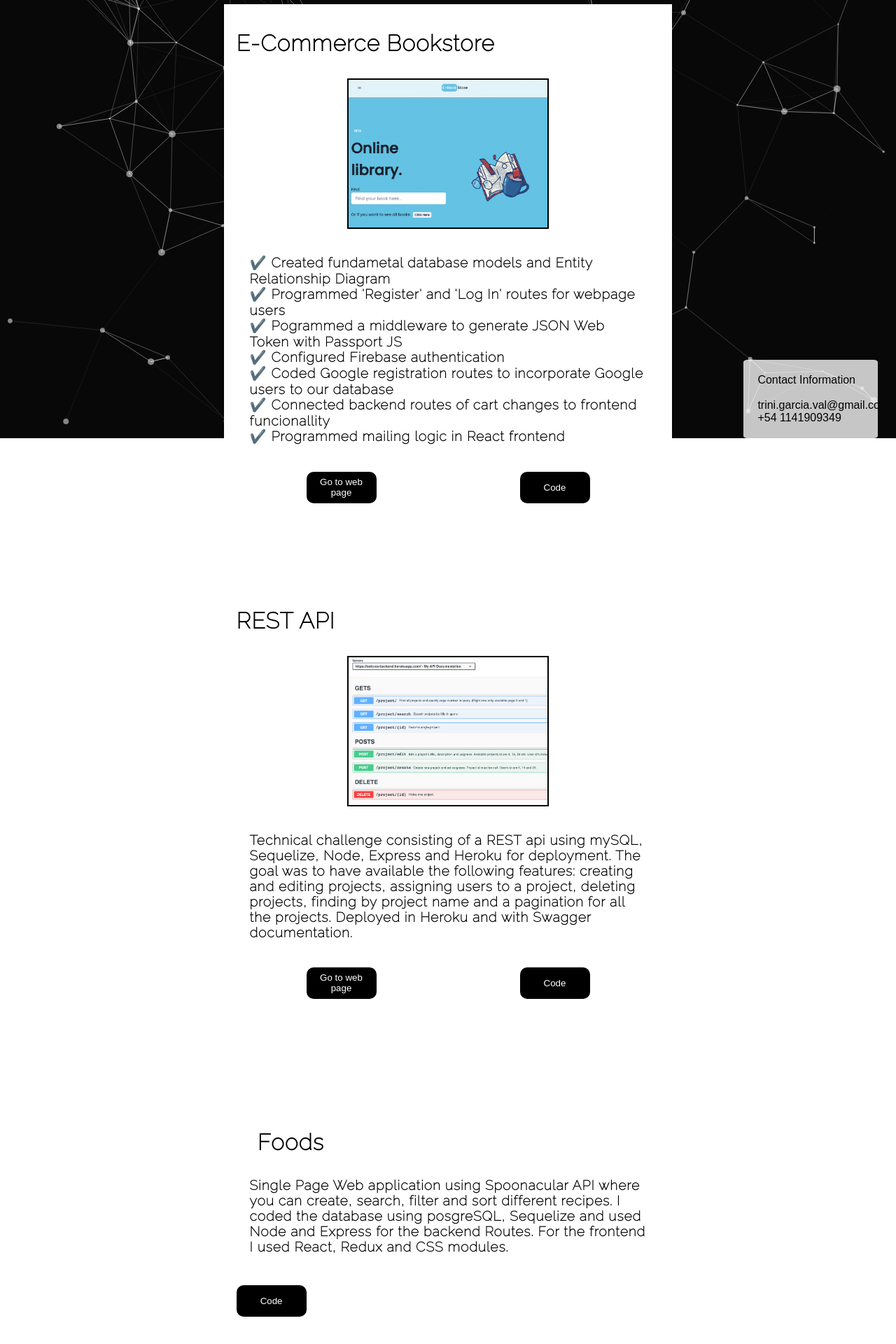
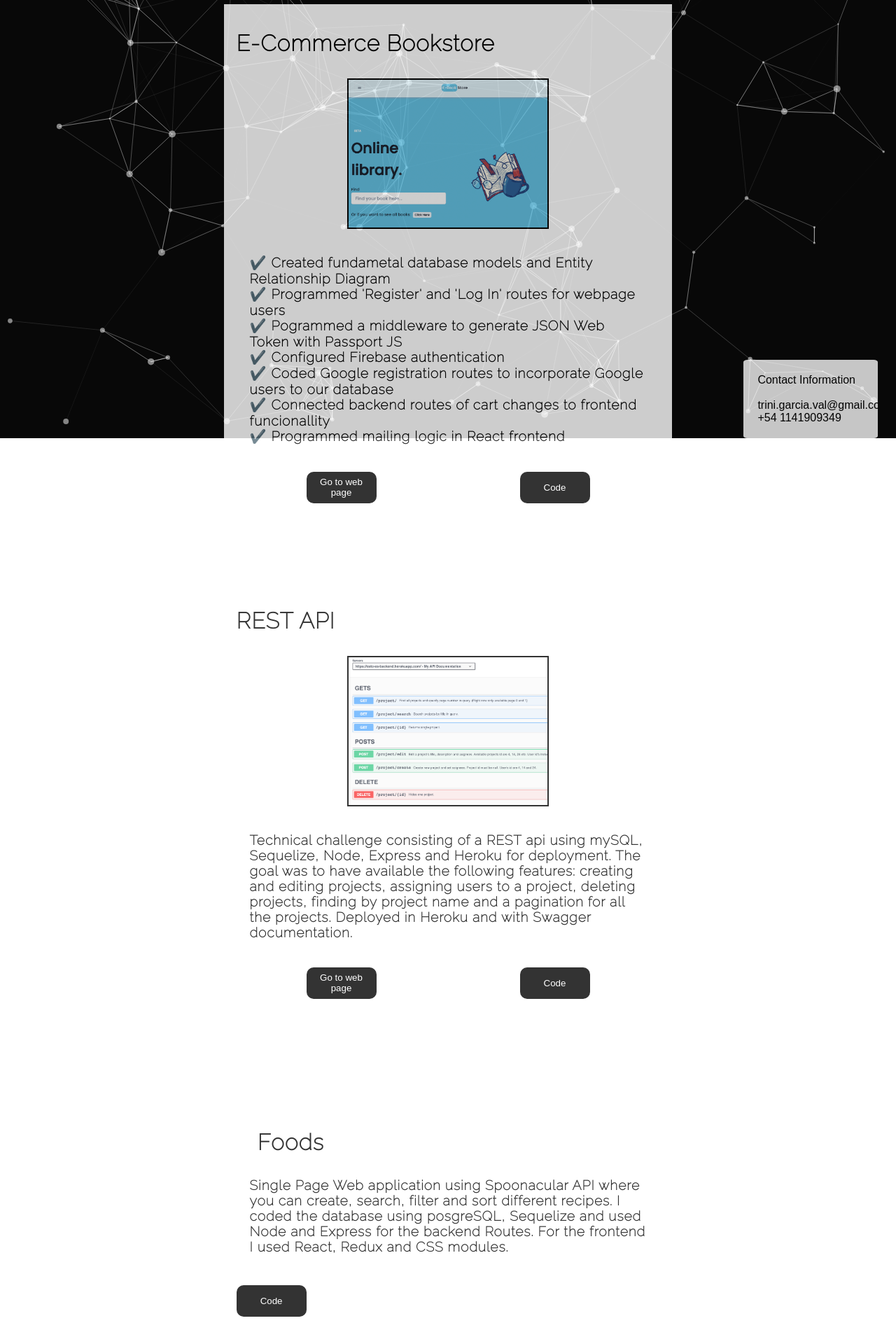
Before and after one commit to Trinigv/Portfolio, a React (Create React App) app: page /home in a window 1280 px wide. Shown: the part 174-2094 px from the top of the page at 70% size. Built offline with nearby package versions, Linux system fonts and the light colour scheme.

Commit message:
Deleted conflicting dependency

```diff
--- a/package.json
+++ b/package.json
@@ -7,7 +7,6 @@
     "@testing-library/react": "^13.3.0",
     "@testing-library/user-event": "^13.5.0",
     "axios": "^0.27.2",
-    "react-reveal": "1.2.2",
     "bootstrap": "^5.2.0",
     "file-saver": "^2.0.5",
     "framer-motion": "^7.5.2",
--- a/src/Container.js
+++ b/src/Container.js
@@ -7,7 +7,6 @@ import Cardsfood from './components/cards/cardsfood';
 import Contact from './components/ContactInfo/ContactInfo';
 import React from 'react';
 import { motion } from 'framer-motion';
-import Zoom from 'react-reveal/Zoom';
 
 const variants = {
 	hidden: {
@@ -32,22 +31,20 @@ function Container() {
 			<div id='nav'>
 				<Pills />
 			</div>
-			<Zoom>
+
 			<div className='cards'>
 				{' '}
 				<Cards />
 			</div>
-			</Zoom>
-			<Zoom>
+
 			<div className='cards'>
 				<Cardsapi />
 			</div>
-			</Zoom>
-			<Zoom>
+
 			<div className='cards'>
 				<Cardsfood />
 			</div>
-			</Zoom>
+
 			<div>
 				<Contact />
 			</div>
--- a/src/components/landing/landing.jsx
+++ b/src/components/landing/landing.jsx
@@ -2,7 +2,6 @@ import './landing.css';
 import Back from '../landingbackground/LandingBack';
 import { Link } from 'react-router-dom';
 import { motion } from 'framer-motion';
-import Zoom from 'react-reveal/Zoom';
 import About from '../about/About';
 import NavBar from '../NavBar';
 
@@ -56,10 +55,8 @@ function Landing() {
 				<Back />
 			</div>
 			<div className='fade-in'>
-				<Zoom>
-					<h1 id='play'>About Me</h1>
-					<About />
-				</Zoom>
+				<h1 id='play'>About Me</h1>
+				<About />
 			</div>
 		</motion.div>
 	);
```
Also changed, not shown: 1 other file (tests, documents, lock files or other folders). Lines whose indentation alone changed are shown as unchanged.
